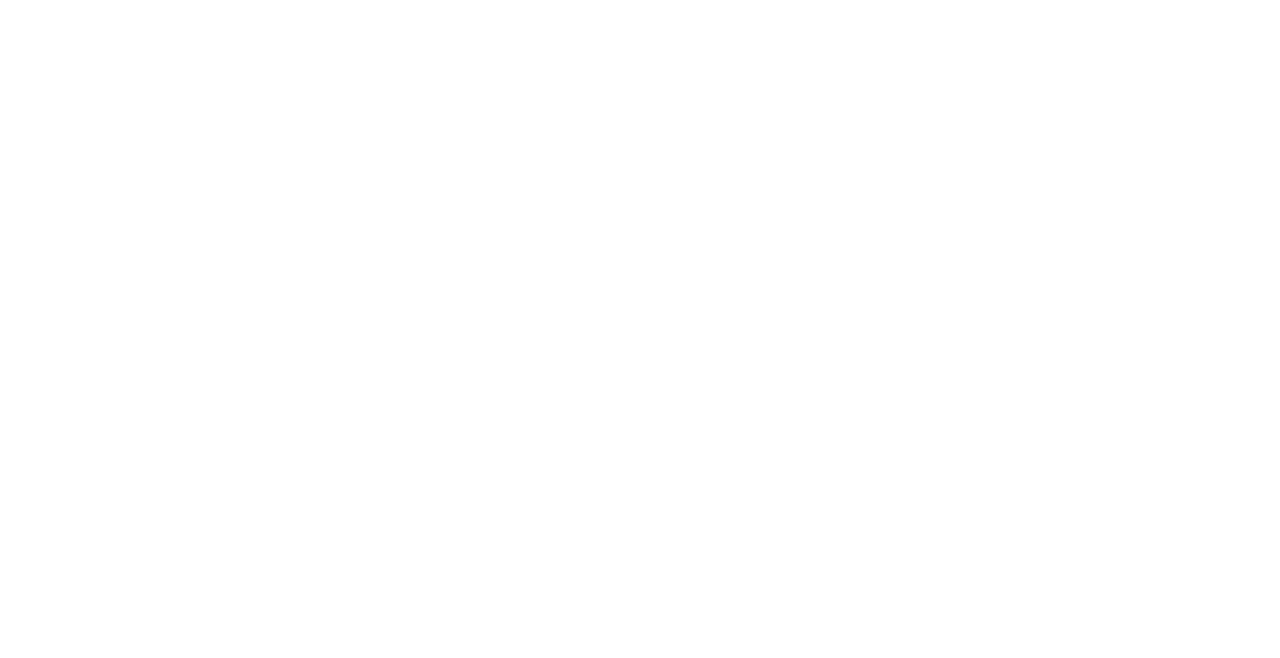
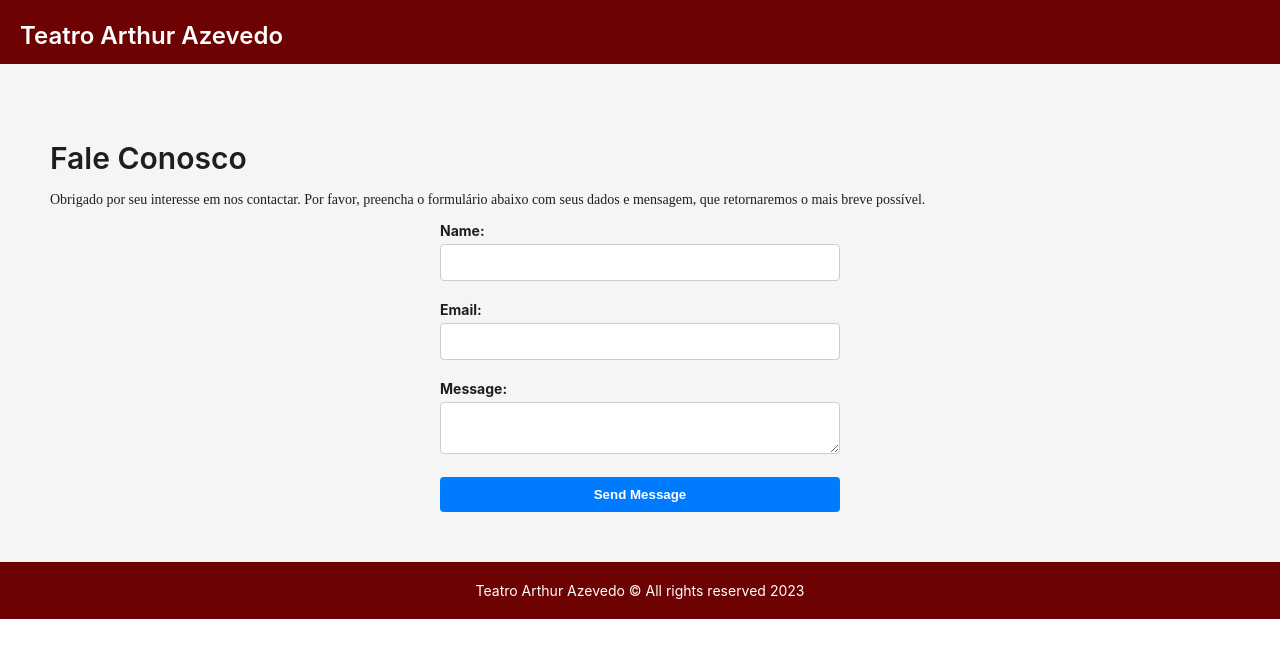
Before and after one commit to lucyfurt/SITE-TEATRO-ARTHUR-AZEVEDO-REACT-JAVASCRIPT, a React (Create React App) app: page /faleconosco in a window 1280 px wide. Before the commit this address had no page. Shown: the top 658 px of the page. Built offline with nearby package versions, Linux system fonts and the light colour scheme.

Commit message:
create contact us and updated floatButton

```diff
--- a/src/App.js
+++ b/src/App.js
@@ -8,6 +8,8 @@ import Nucleo from './Pages/Nucleo';
 import Institucional from './Pages/Institucional';
 import Espacos from './Pages/Espacos';
 import NewsPage from './Pages/newsPage';
+import FaleConosco from './Pages/FaleConosco';
+
 function App() {
   return (
     <Router>
@@ -20,6 +22,8 @@ function App() {
         <Route path="/institucional" element={<Institucional />} />
         <Route path="/tecnico" element={<Espacos/>} />
         <Route path="/allNews" element={<NewsPage/>} />
+        <Route path="/faleconosco" element={<FaleConosco/>} />
+
       </Routes>
     </Router>
   );
--- /dev/null
+++ b/src/Pages/FaleConosco.js
@@ -0,0 +1,58 @@
+import React, { useState } from 'react';
+import { useForm, ValidationError } from '@formspree/react';
+import { Layout, Typography, Button } from 'antd';
+
+const { Content, Header, Footer } = Layout;
+const { Title } = Typography;
+
+function ContactUsForm() {
+  const [state, handleSubmit] = useForm("moqoaddy");
+
+  if (state.succeeded) {
+    return <p>Obrigado por nos contatar! Nós retornaremos para você em breve.</p>;
+  }
+
+  return (
+    <Layout>
+      <Header style={{ background: '#6d0202', padding: '20px' }}>
+        <Title level={3} style={{ color: '#fff', margin: 0 }}>
+          <a style={{ color: '#fff' }} href='/'>Teatro Arthur Azevedo</a>
+        </Title>
+      </Header>
+      <Content style={{ padding: '50px' }}>
+        <Title level={2}>Fale Conosco</Title>
+        <div>
+          <p>
+          Obrigado por seu interesse em nos contactar. Por favor, preencha o formulário abaixo com seus dados e mensagem, que retornaremos o mais breve possível.          </p>
+        </div>
+
+        <form className="contact-form" onSubmit={handleSubmit}>
+          <div className="form-group">
+            <label htmlFor="name">Name:</label>
+            <input id="name" type="text" name="name" />
+            <ValidationError prefix="Name" field="name" errors={state.errors} />
+          </div>
+          <div className="form-group">
+            <label htmlFor="email">Email:</label>
+            <input id="email" type="email" name="email" />
+            <ValidationError prefix="Email" field="email" errors={state.errors} />
+          </div>
+          <div className="form-group">
+            <label htmlFor="message">Message:</label>
+            <textarea id="message" name="message" />
+            <ValidationError prefix="Message" field="message" errors={state.errors} />
+          </div>
+
+          <button className="submit-button" type="submit" disabled={state.submitting}>
+            Send Message
+          </button>
+        </form>
+      </Content>
+      <Footer style={{ background: '#6d0202', padding: '20px', textAlign: 'center', color: '#fff' }}>
+        Teatro Arthur Azevedo © All rights reserved 2023
+      </Footer>
+    </Layout>
+  );
+}
+
+export default ContactUsForm;
--- a/src/components/Footer/FooterComponent.css
+++ b/src/components/Footer/FooterComponent.css
@@ -9,9 +9,7 @@
   margin: 0 auto;
 }
 
-.logo {
-
-}
+.logo {}
 
 .secma-logo {
   max-width: 100px;
--- a/src/components/Footer/FooterComponent.js
+++ b/src/components/Footer/FooterComponent.js
@@ -17,7 +17,7 @@ const FooterComponent = () => {
       <div className="footer-content">
         <Row justify="center" gutter={[6, 6]}>
           <Col xs={24} sm={12} md={6}>
-          <a href="https://ibb.co/YRn6kJS"><img src="https://i.ibb.co/vwybPfW/Asset-4-2x.png" alt="Asset-4-2x" border="0" style={{width:'200px'}}/></a>
+            <a href="https://ibb.co/YRn6kJS"><img src="https://i.ibb.co/vwybPfW/Asset-4-2x.png" alt="Asset-4-2x" border="0" style={{ width: '200px' }} /></a>
           </Col>
           <Col xs={24} sm={12} md={6}>
             <img src="https://i.ibb.co/pQyyTs6/Asset-1-2x.png" alt="SECMA" className="secma-logo" />
@@ -48,6 +48,7 @@ const FooterComponent = () => {
           style={{
             right: 150,
           }}
+          href='/faleconosco'
         />
       </div>
     </footer>
```
Lines whose indentation alone changed are shown as unchanged.
